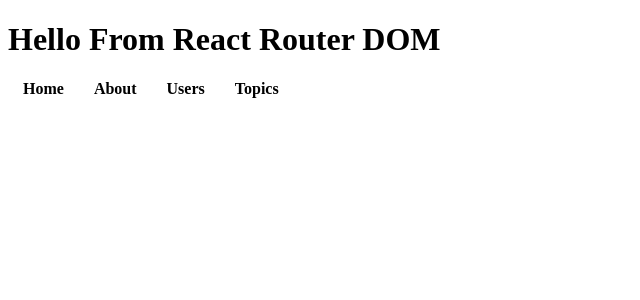
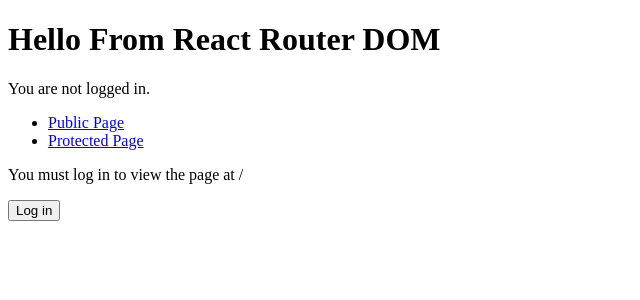
Before and after one commit to anisur2805/react-router-dom, a React (Create React App) app: page /login in a window 1280 px wide. Shown: the top 300 px of the page, without its empty margins (0-640 px from the left). Built offline with nearby package versions, Linux system fonts and the light colour scheme.

Commit message:
provate route

```diff
--- a/src/App.js
+++ b/src/App.js
@@ -1,11 +1,13 @@
 import './App.css';
 import Main from './components/Main';
+import ProvideAuth from './components/ProvideAuth';
 
 function App() {
   return (
     <div className="App">
       <h1>Hello From React Router DOM</h1>
-      <Main />
+      {/* <Main /> */}
+      <ProvideAuth />
     </div>
   );
 }
--- /dev/null
+++ b/src/components/ProvideAuth.js
@@ -0,0 +1,184 @@
+import React, { useContext, createContext, useState } from "react";
+import {
+  BrowserRouter as Router,
+  Switch,
+  Route,
+  Link,
+  Redirect,
+  useHistory,
+  useLocation
+} from "react-router-dom";
+
+// This example has 3 pages: a public page, a protected
+// page, and a login screen. In order to see the protected
+// page, you must first login. Pretty standard stuff.
+//
+// First, visit the public page. Then, visit the protected
+// page. You're not yet logged in, so you are redirected
+// to the login page. After you login, you are redirected
+// back to the protected page.
+//
+// Notice the URL change each time. If you click the back
+// button at this point, would you expect to go back to the
+// login page? No! You're already logged in. Try it out,
+// and you'll see you go back to the page you visited
+// just *before* logging in, the public page.
+
+export default function AuthExample() {
+  return (
+    <ProvideAuth>
+      <Router>
+        <div>
+          <AuthButton />
+
+          <ul>
+            <li>
+              <Link to="/public">Public Page</Link>
+            </li>
+            <li>
+              <Link to="/protected">Protected Page</Link>
+            </li>
+          </ul>
+
+          <Switch>
+            <Route path="/public">
+              <PublicPage />
+            </Route>
+            <Route path="/login">
+              <LoginPage />
+            </Route>
+            <PrivateRoute path="/protected">
+              <ProtectedPage />
+            </PrivateRoute>
+          </Switch>
+        </div>
+      </Router>
+    </ProvideAuth>
+  );
+}
+
+const fakeAuth = {
+  isAuthenticated: false,
+  signin(cb) {
+    fakeAuth.isAuthenticated = true;
+    setTimeout(cb, 100); // fake async
+  },
+  signout(cb) {
+    fakeAuth.isAuthenticated = false;
+    setTimeout(cb, 100);
+  }
+};
+
+/** For more details on
+ * `authContext`, `ProvideAuth`, `useAuth` and `useProvideAuth`
+ * refer to: https://usehooks.com/useAuth/
+ */
+const authContext = createContext();
+
+function ProvideAuth({ children }) {
+  const auth = useProvideAuth();
+  return (
+    <authContext.Provider value={auth}>
+      {children}
+    </authContext.Provider>
+  );
+}
+
+function useAuth() {
+  return useContext(authContext);
+}
+
+function useProvideAuth() {
+  const [user, setUser] = useState(null);
+
+  const signin = cb => {
+    return fakeAuth.signin(() => {
+      setUser("user");
+      cb();
+    });
+  };
+
+  const signout = cb => {
+    return fakeAuth.signout(() => {
+      setUser(null);
+      cb();
+    });
+  };
+
+  return {
+    user,
+    signin,
+    signout
+  };
+}
+
+function AuthButton() {
+  let history = useHistory();
+  let auth = useAuth();
+
+  return auth.user ? (
+    <p>
+      Welcome!{" "}
+      <button
+        onClick={() => {
+          auth.signout(() => history.push("/"));
+        }}
+      >
+        Sign out
+      </button>
+    </p>
+  ) : (
+    <p>You are not logged in.</p>
+  );
+}
+
+// A wrapper for <Route> that redirects to the login
+// screen if you're not yet authenticated.
+function PrivateRoute({ children, ...rest }) {
+  let auth = useAuth();
+  return (
+    <Route
+      {...rest}
+      render={({ location }) =>
+        auth.user ? (
+          children
+        ) : (
+          <Redirect
+            to={{
+              pathname: "/login",
+              state: { from: location }
+            }}
+          />
+        )
+      }
+    />
+  );
+}
+
+function PublicPage() {
+  return <h3>Public</h3>;
+}
+
+function ProtectedPage() {
+  return <h3>Protected</h3>;
+}
+
+function LoginPage() {
+  let history = useHistory();
+  let location = useLocation();
+  let auth = useAuth();
+
+  let { from } = location.state || { from: { pathname: "/" } };
+  let login = () => {
+    auth.signin(() => {
+      history.replace(from);
+    });
+  };
+
+  return (
+    <div>
+      <p>You must log in to view the page at {from.pathname}</p>
+      <button onClick={login}>Log in</button>
+    </div>
+  );
+}
```
